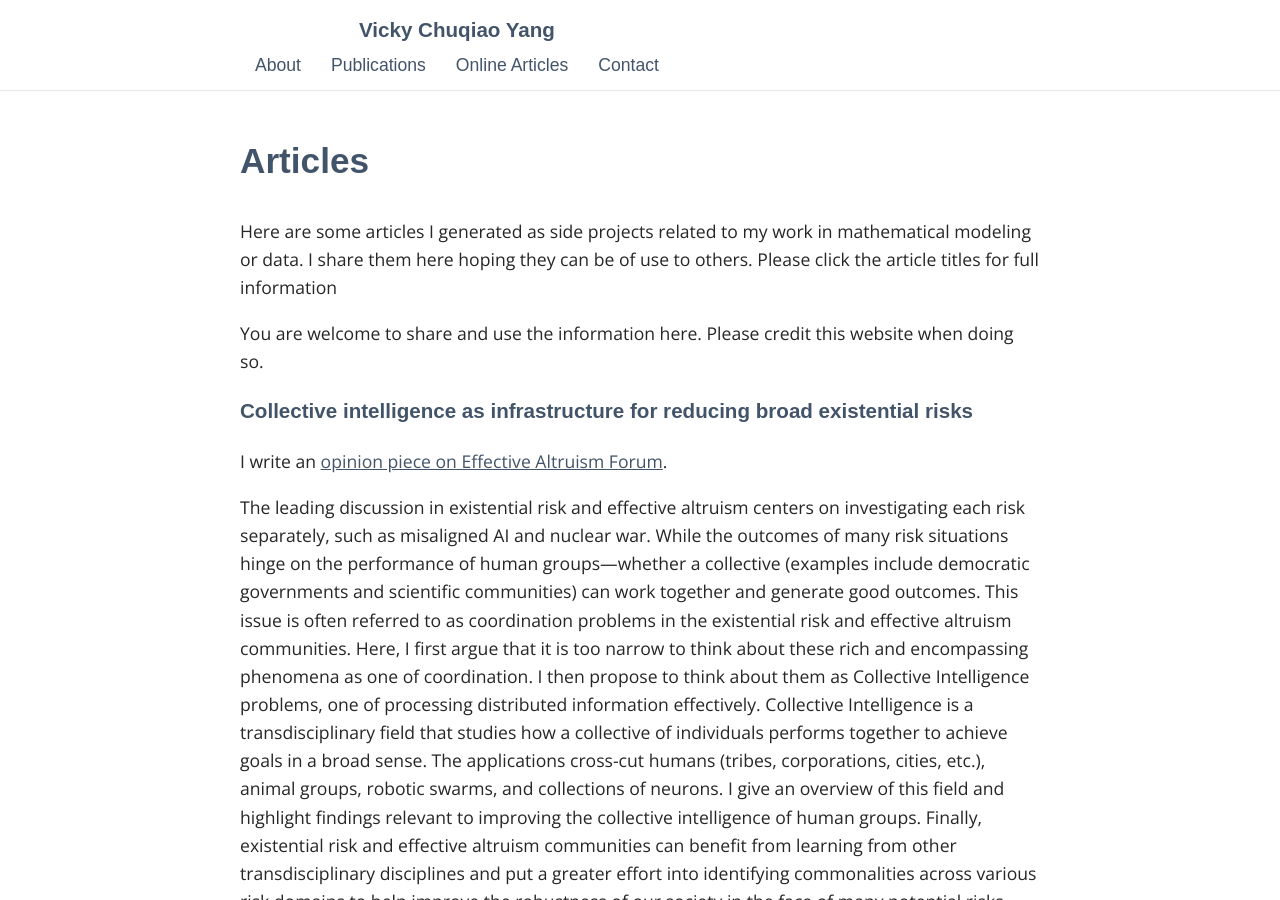
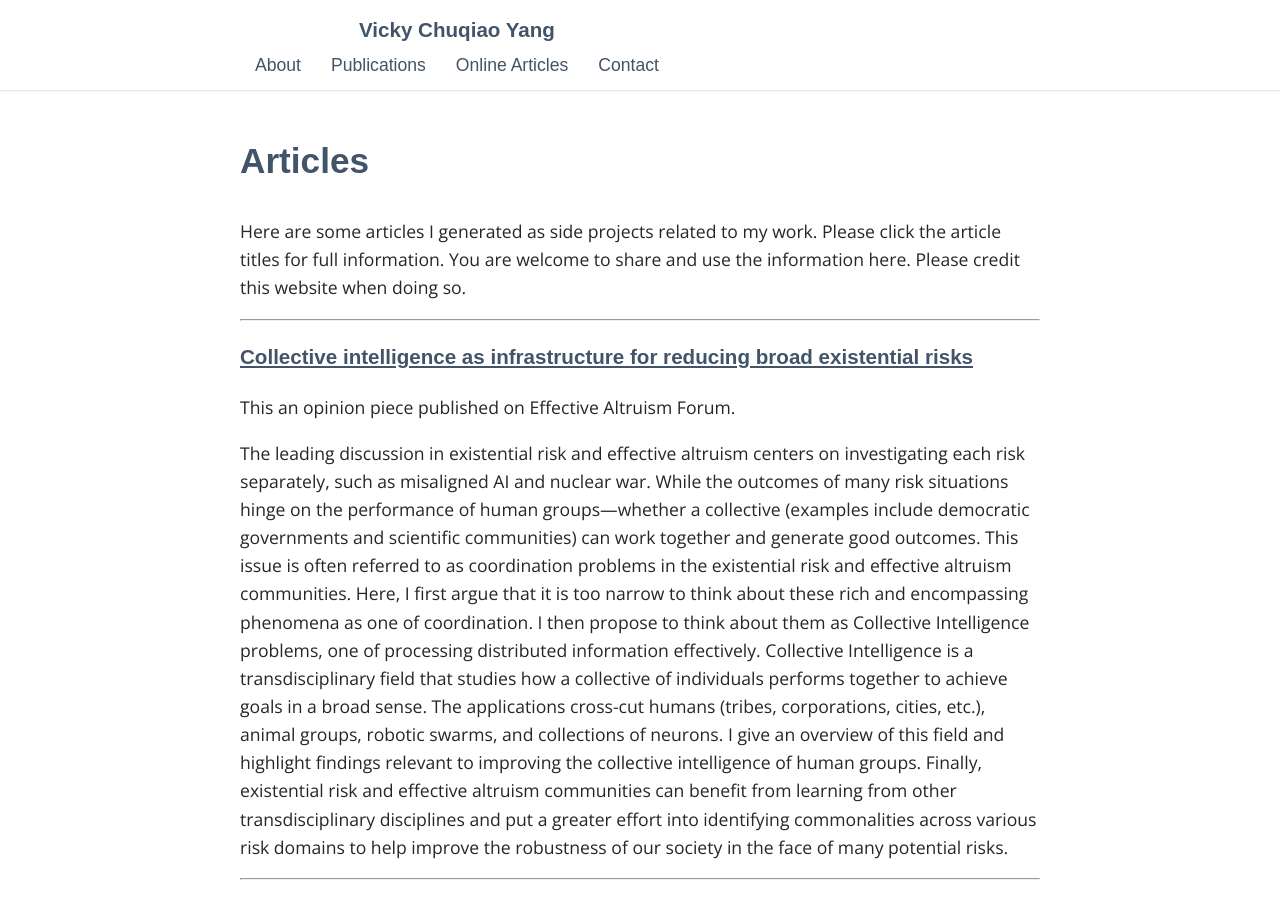
Before and after one commit to vc-yang/vc-yang.github.io, a Jekyll site: the page built from _pages/03_articles.md, in a window 1280 px wide and 900 px high. Built offline with Jekyll 4.4.1, drawn with Linux system fonts in a browser that asks for light colours; some web fonts are replaced.

Commit message:
Update 03_articles.md

```diff
--- a/_pages/03_articles.md
+++ b/_pages/03_articles.md
@@ -7,14 +7,13 @@ permalink: /articles/
 <!-- ![flowchart](/files/Model_flowchart/math_model_flowchart.jpg)
 -->
 
-Here are some articles I generated as side projects related to my work in mathematical modeling or data. I share them here hoping they can be of use to others. Please click the article titles for full information
+Here are some articles I generated as side projects related to my work. Please click the article titles for full information. You are welcome to share and use the information here. Please credit this website when doing so.
 
-You are welcome to share and use the information here. Please credit this website when doing so.
+-----
 
+### [Collective intelligence as infrastructure for reducing broad existential risks](https://forum.effectivealtruism.org/posts/nD3zzdS4XNzvv94XX/collective-intelligence-as-infrastructure-for-reducing-broad)
 
-### Collective intelligence as infrastructure for reducing broad existential risks
-
-I write an [opinion piece on Effective Altruism Forum](https://forum.effectivealtruism.org/posts/nD3zzdS4XNzvv94XX/collective-intelligence-as-infrastructure-for-reducing-broad).
+This an opinion piece published on Effective Altruism Forum.
 
 The leading discussion in existential risk and effective altruism centers on investigating each risk separately, such as misaligned AI and nuclear war. While the outcomes of many risk situations hinge on the performance of human groups---whether a collective (examples include democratic governments and scientific communities) can work together and generate good outcomes. This issue is often referred to as coordination problems in the existential risk and effective altruism communities. Here, I first argue that it is too narrow to think about these rich and encompassing phenomena as one of coordination. I then propose to think about them as Collective Intelligence problems, one of processing distributed information effectively. Collective Intelligence is a transdisciplinary field that studies how a collective of individuals performs together to achieve goals in a broad sense. The applications cross-cut humans (tribes, corporations, cities, etc.), animal groups, robotic swarms, and collections of neurons. I give an overview of this field and highlight findings relevant to improving the collective intelligence of human groups. Finally, existential risk and effective altruism communities can benefit from learning from other transdisciplinary disciplines and put a greater effort into identifying commonalities across various risk domains to help improve the robustness of our society in the face of many potential risks.
 
```
